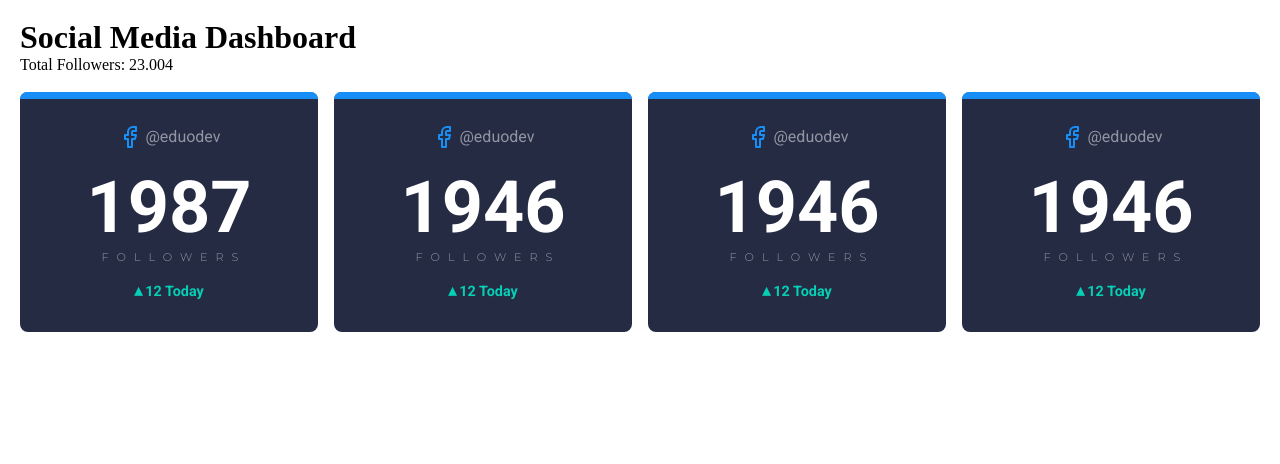
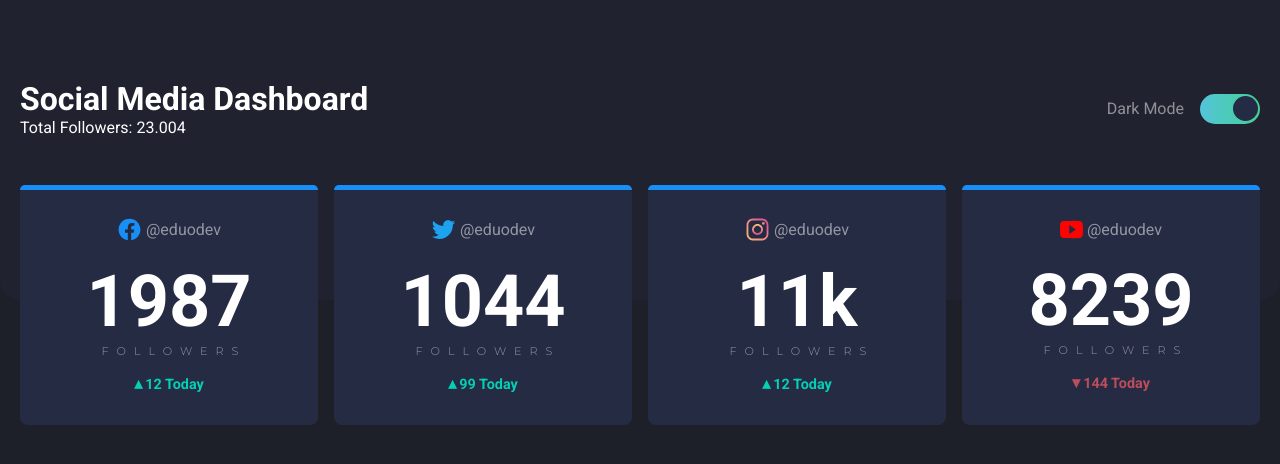
Before and after one commit to eduardoqsilva/Dashboard-ReactJs, a React (Vite) app: page / in a window 1280 px wide. Shown: the top 464 px of the page. Built offline with nearby package versions, Linux system fonts and the light colour scheme.

Commit message:
update card component and add toogle

```diff
--- a/src/App.tsx
+++ b/src/App.tsx
@@ -1,8 +1,14 @@
+import { useState } from 'react'
 import { Card } from './components/Card'
 import { GridWrapper } from './components/Cardgrid/Grid.styles'
 
 function App() {
 
+  const [darkMode, setDarkMode] = useState(true)
+
+  function handleToggleDarkMode() {
+    darkMode ? setDarkMode(false) : setDarkMode(true)
+  }
   return (
      <GridWrapper>
       <div className='ContainerHeader'>
@@ -10,34 +16,42 @@ function App() {
           <h1>Social Media Dashboard</h1>
           <span>Total Followers: 23.004</span>
         </div>
+        <div className='darkSwith'>
+          <label htmlFor="darkMode">Dark Mode</label>
+          <input onClick={handleToggleDarkMode} checked={darkMode} type="checkbox" name="" id="darkMode" />
+        </div>
       </div>
         <Card
           user={'@eduodev'}
           iconSrc={'./src/assets/facebook.svg'}
-          numberOf={1987}
+          numberOf={'1987'}
           numberOfLegend={'followers'}
           legend={'12 Today'}
+          loss={false}
         />
         <Card
           user={'@eduodev'}
-          iconSrc={'./src/assets/facebook.svg'}
-          numberOf={1946}
+          iconSrc={'./src/assets/twitter.svg'}
+          numberOf={'1044'}
           numberOfLegend={'followers'}
-          legend={'12 Today'}
+          legend={'99 Today'}
+          loss={false}
         />
         <Card
           user={'@eduodev'}
-          iconSrc={'./src/assets/facebook.svg'}
-          numberOf={1946}
+          iconSrc={'./src/assets/instagram.svg'}
+          numberOf={'11k'}
           numberOfLegend={'followers'}
           legend={'12 Today'}
+          loss={false}
         />
         <Card
           user={'@eduodev'}
-          iconSrc={'./src/assets/facebook.svg'}
-          numberOf={1946}
+          iconSrc={'./src/assets/youtube.svg'}
+          numberOf={'8239'}
           numberOfLegend={'followers'}
-          legend={'12 Today'}
+          legend={'144 Today'}
+          loss={true}
         />
      </GridWrapper>
   )
--- a/src/components/Card/Card.style.ts
+++ b/src/components/Card/Card.style.ts
@@ -1,4 +1,9 @@
 import styled from 'styled-components'
+
+interface cardLegend {
+  loss: boolean
+}
+
 
 export const CardWrapperStyled = styled.div`
 
@@ -21,7 +26,7 @@ export const CardWrapperStyled = styled.div`
 export const CardWrapperBorderStyled = styled.div`
 
   width: 100%;
-  height: 7px;
+  height: 5px;
   border-radius: 8px 8px 0 0;
   background-color: #188ff7;
 
@@ -62,14 +67,14 @@ export const CardTextWrapper = styled.div`
   flex-direction: column;
   align-items: center;
 `
-export const CardLegendText = styled.span`
-  color: #05cfb4;
+export const CardLegendText = styled.span<cardLegend>`
+  color: ${props => props.loss ? "#bc4d5c"  : "#05cfb4" };
   font-family: 'Roboto';
   font-size: 0.9rem;
   font-weight: bold;
 
   &::before{
-    content: '▴';
+    content: '${props => props.loss ? "▾" : "▴"}';
     display: inline-block;
     margin-right: 3px;
     font-weight: bold;
--- a/src/components/Card/index.tsx
+++ b/src/components/Card/index.tsx
@@ -6,12 +6,13 @@ import { CardH1Styled, CardIconAndUserStyled,
 interface CardProps{
   user: string
   iconSrc: string
-  numberOf: number
+  numberOf: string
   numberOfLegend: string
   legend: string
+  loss: boolean
 }
 
-export function Card({ user, iconSrc, numberOf, numberOfLegend, legend}: CardProps){
+export function Card({ user, iconSrc, numberOf, numberOfLegend, legend, loss}: CardProps){
 
   return(
     <CardWrapperStyled>
@@ -24,7 +25,7 @@ export function Card({ user, iconSrc, numberOf, numberOfLegend, legend}: CardPro
         <CardH1Styled>{numberOf}</CardH1Styled>
         <CardSpanStyled>{numberOfLegend}</CardSpanStyled>
       </CardTextWrapper>
-      <CardLegendText>{legend}</CardLegendText>
+      <CardLegendText loss={loss}>{legend}</CardLegendText>
     </CardWrapperStyled>
   )
 }
--- a/src/components/Cardgrid/Grid.styles.ts
+++ b/src/components/Cardgrid/Grid.styles.ts
@@ -8,10 +8,12 @@ export const GridWrapper = styled.main`
 
   display: grid;
   grid-template-columns: repeat(4, auto);
-  grid-template-rows: 60px auto;
+  grid-template-rows: auto auto;
   gap: 1rem;
   grid-template-areas: header;
   margin: auto;
+  position: relative;
+  z-index: 10;
 
   & div.ContainerHeader {
     display: flex;
@@ -19,5 +21,50 @@ export const GridWrapper = styled.main`
     justify-content: space-between;
 
     grid-column: span 4;
+
+    color: #fff;
+    font-family: 'Roboto';
+
+    margin-top: 4rem;
+    margin-bottom: 2rem;
+  }
+
+  & div .darkSwith {
+    display: flex;
+    align-items: center;
+    gap: 1rem;
+  }
+
+  & div.darkSwith label {
+    font-family: 'Roboto';
+    font-weight: 400;
+    opacity: 0.5;
+  }
+
+  & div.darkSwith input[type="checkbox"] {
+    appearance: none;
+    width: 60px;
+    height: 30px;
+    background: #707070;
+    border-radius: 20px;
+    position: relative;
+  }
+  & div.darkSwith input[type="checkbox"]::before {
+    content: '';
+    width: 25px;
+    height: 25px;
+    border-radius: 50%;
+    background-color: #232c44;
+
+    position: absolute;
+    left: 3px;
+    top: calc(50% - 12.5px);
+  }
+  & div.darkSwith input[type="checkbox"]:checked::before {
+    left: 33px;
+    top: calc(50% - 12.5px);
+  }
+  & div.darkSwith input[type="checkbox"]:checked{
+    background: linear-gradient(90deg, rgba(91,190,255,1) -50%, rgba(68,208,146,1) 100%);
   }
 `
--- a/src/components/GlobalStyle/index.styles.ts
+++ b/src/components/GlobalStyle/index.styles.ts
@@ -7,4 +7,19 @@ export const GlobalStyle = createGlobalStyle`
     padding: 0;
     box-sizing: border-box;
   }
+
+  body{
+    background-color: #1d2029;
+
+    &::before{
+      content: '';
+      width: 100%;
+      height: 300px;
+      background-color: #20222f;
+
+      position: absolute;
+      top: 0;
+      border-radius: 0 0 20px 20px;
+    }
+  }
 `
```
Also changed, not shown: src/assets/facebook.svg.
